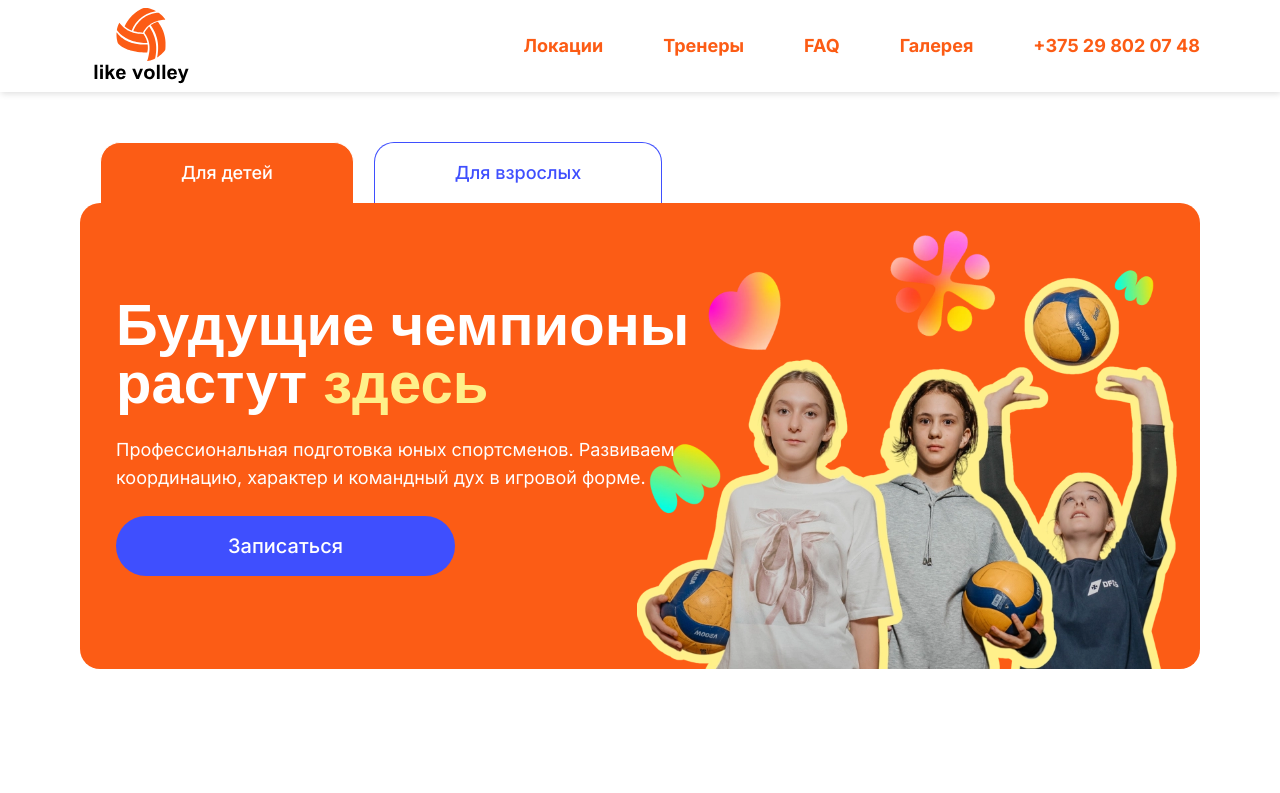
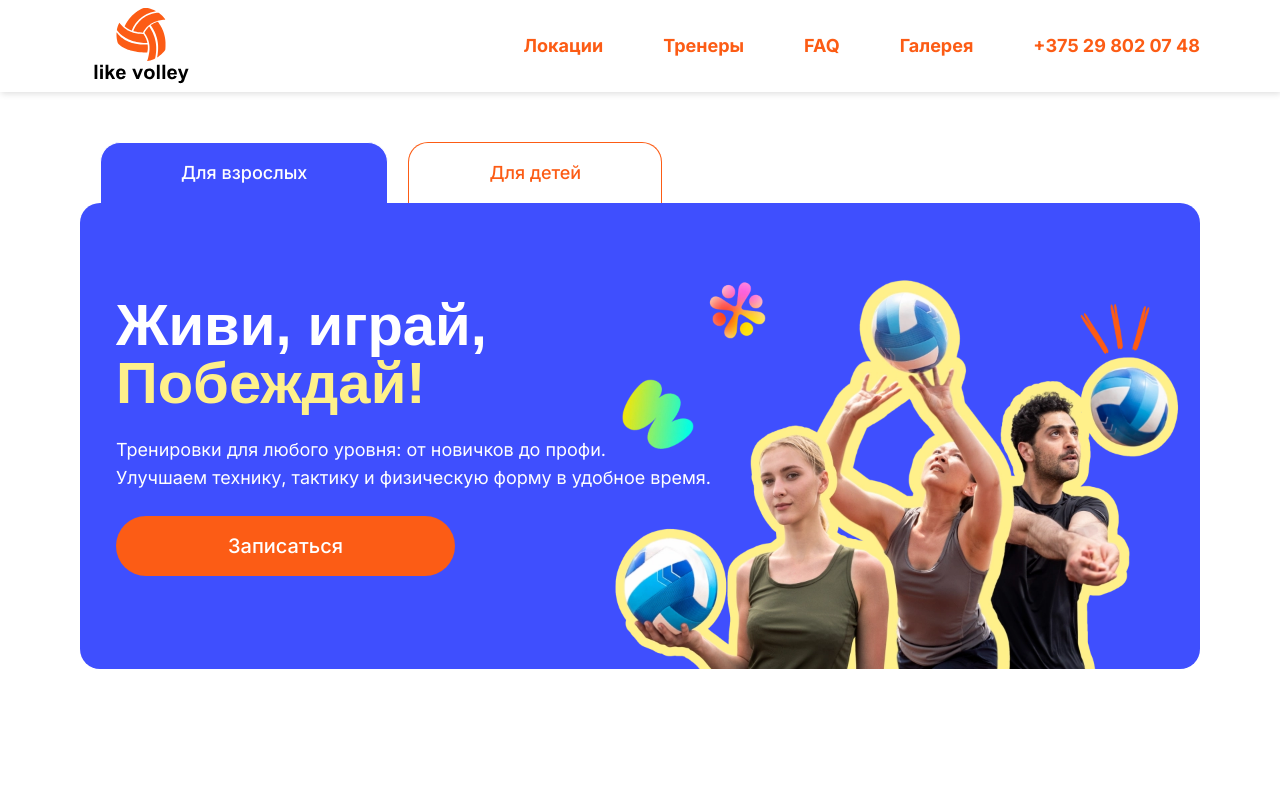
Before and after one commit to evgeniyworkbel/like-volley, a Next.js app: page / in a window 1280 px wide. Shown: the top 793 px of the page. Built offline with nearby package versions, Linux system fonts and the light colour scheme; no server answers; a web font is replaced by a local one.

Commit message:
refactor(widgets): change structure of Hero, remove meta.tsx

```diff
--- a/src/widgets/hero/model/meta.tsx
+++ /dev/null
@@ -1,30 +0,0 @@
-export const heroData = {
-  children: {
-    title: (
-      <>
-        Будущие чемпионы растут&nbsp;
-        <span className="text-accent-green">здесь</span>
-      </>
-    ),
-    subtitle: (
-      <p className="z-10 flex max-w-2xs flex-col text-sm md:mb-6 md:max-w-170 md:text-lg xl:m-0 xl:text-start">
-        Профессиональная подготовка юных спортсменов. Развиваем координацию, характер и командный
-        дух в игровой форме.
-      </p>
-    ),
-  },
-  adults: {
-    title: (
-      <div className="flex flex-col">
-        Живи,&nbsp;играй,&nbsp;
-        <span className="text-accent-green">Побеждай!</span>
-      </div>
-    ),
-    subtitle: (
-      <p className="z-10 flex max-w-2xs flex-col text-sm md:mb-6 md:max-w-147 md:text-lg xl:m-0 xl:text-start">
-        Тренировки для любого уровня: от новичков до профи. Улучшаем технику, тактику и физическую
-        форму в удобное время.
-      </p>
-    ),
-  },
-} as const;
--- a/src/widgets/hero/ui/hero.tsx
+++ b/src/widgets/hero/ui/hero.tsx
@@ -7,49 +7,62 @@ import { cn } from "@/shared/lib";
 import { Title } from "@/shared/ui";
 import { signUpForWorkoutSectionId } from "@/shared/constants";
 import { HeroTab } from "./hero-tab";
-import { heroData } from "../model/meta";
 
 export function Hero() {
-  const [ageGroup, setAgeGroup] = useState<"children" | "adults">("children");
+  const [ageGroup, setAgeGroup] = useState<"childs" | "adults">("adults");
 
   return (
     <section className="flex flex-col px-5 pt-5 pb-12.5 text-center text-white md:pt-12.5 xl:px-20">
       <div className="flex gap-4 px-4 xl:justify-start xl:gap-0 xl:px-0">
         <HeroTab
           className={cn({
-            "bg-accent-orange": ageGroup === "children",
-            "bg-none text-accent-orange": ageGroup === "adults",
-          })}
-          onClick={() => setAgeGroup("children")}
-        >
-          Для детей
-        </HeroTab>
-        <HeroTab
-          className={cn({
-            "bg-none text-accent-blue": ageGroup === "children",
+            "bg-none text-accent-blue": ageGroup === "childs",
             "bg-accent-blue": ageGroup === "adults",
           })}
           onClick={() => setAgeGroup("adults")}
         >
           Для взрослых
         </HeroTab>
+        <HeroTab
+          className={cn({
+            "bg-accent-orange": ageGroup === "childs",
+            "bg-none text-accent-orange": ageGroup === "adults",
+          })}
+          onClick={() => setAgeGroup("childs")}
+        >
+          Для детей
+        </HeroTab>
       </div>
       <div
         className={cn(
-          "flex flex-col items-center gap-4 overflow-hidden rounded-[20px] bg-accent-orange p-5 md:relative md:h-199 md:gap-6 md:p-9 xl:h-116.5 xl:items-start xl:justify-center",
+          "flex flex-col items-center gap-4 overflow-hidden rounded-[20px] p-5 md:relative md:h-199 md:gap-6 md:p-9 xl:h-116.5 xl:items-start xl:justify-center",
           {
+            "bg-accent-orange": ageGroup === "childs",
             "bg-accent-blue": ageGroup === "adults",
           },
         )}
       >
         <div className="flex flex-col">
-          <Title className="z-10 leading-[0.85] text-inherit md:max-w-170 md:text-center md:text-[58px] xl:text-left xl:leading-none">
-            {heroData[ageGroup].title}
-          </Title>
+          {ageGroup === "childs" && (
+            <Title className="z-10 leading-[0.85] text-inherit md:max-w-170 md:text-center md:text-[58px] xl:text-left xl:leading-none">
+              Будущие чемпионы растут&nbsp;
+              <span className="text-accent-green">здесь</span>
+            </Title>
+          )}
+          {ageGroup === "adults" && (
+            <Title className="z-10 leading-[0.85] text-inherit md:text-center md:text-[58px] xl:text-left xl:leading-none">
+              Живи, играй,
+              <br />
+              <span className="text-accent-green">Побеждай!</span>
+            </Title>
+          )}
         </div>
-        {ageGroup === "children" && (
+        {ageGroup === "childs" && (
           <div className="flex flex-col items-center">
-            {heroData.children.subtitle}
+            <p className="z-10 flex max-w-2xs flex-col text-sm md:mb-6 md:max-w-170 md:text-lg xl:m-0 xl:text-start">
+              Профессиональная подготовка юных спортсменов. Развиваем координацию, характер и
+              командный дух в игровой форме.
+            </p>
             <Image
               className="md:absolute md:bottom-0 xl:right-5"
               src="/hero/children.webp"
@@ -62,7 +75,10 @@ export function Hero() {
         )}
         {ageGroup === "adults" && (
           <div className="flex flex-col items-center">
-            {heroData.adults.subtitle}
+            <p className="z-10 flex max-w-2xs flex-col text-sm md:mb-6 md:max-w-149 md:text-lg xl:m-0 xl:text-start">
+              Тренировки для любого уровня: от новичков до профи.
+              <br /> Улучшаем технику, тактику и физическую форму в удобное время.
+            </p>
             <Image
               className="md:absolute md:bottom-0 xl:right-5"
               src="/hero/adults.webp"
@@ -76,8 +92,9 @@ export function Hero() {
         <Link
           href={`#${signUpForWorkoutSectionId}`}
           className={cn(
-            "rounded-3xl bg-accent-blue px-19 py-2.5 text-[16px] font-semibold md:rounded-[40px] md:px-28 md:py-4 md:text-xl md:font-medium",
+            "rounded-3xl px-19 py-2.5 text-[16px] font-medium md:rounded-[40px] md:px-28 md:py-4 md:text-xl",
             {
+              "bg-accent-blue": ageGroup === "childs",
               "bg-accent-orange": ageGroup === "adults",
             },
           )}
```
